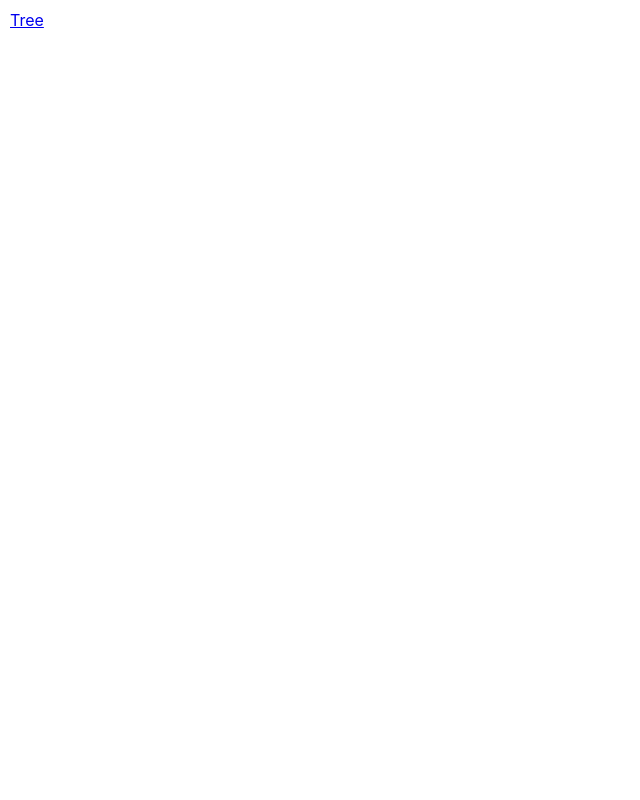
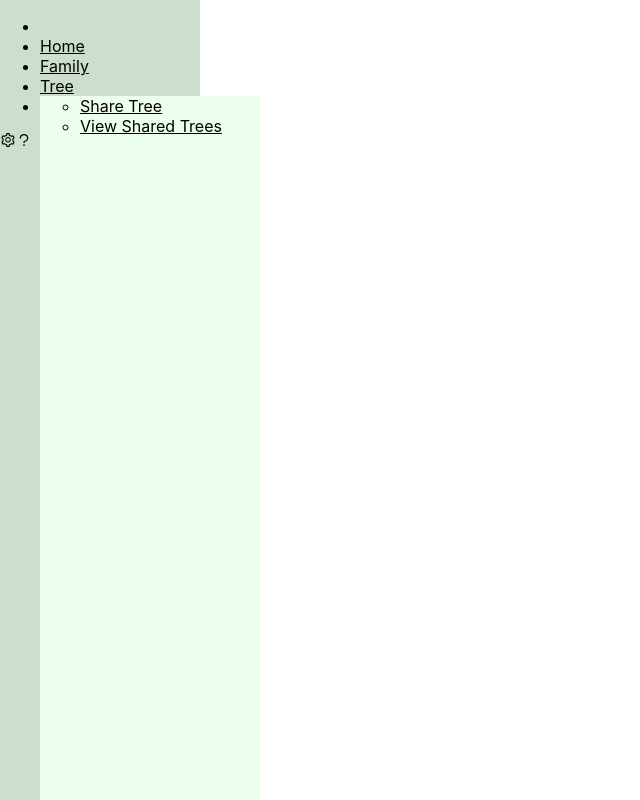
Before and after one commit to aambrose1/SeniorProject_KinTree, a React (Create React App) app in the folder client/: page / in a window 1280 px wide. Shown: the whole page, without its empty margins (0-640 px from the left). Built offline with nearby package versions, Linux system fonts and the light colour scheme.

Commit message:
added Help.js and nested routes to NavBar.js

```diff
--- a/client/src/components/NavBar/NavBar.css
+++ b/client/src/components/NavBar/NavBar.css
@@ -6,7 +6,16 @@
     justify-content: left;
 }
 
+.nested-nav-options-list {
+    height: 100%;
+    width: 180px;
+    background-color: #ebffec;
+    position: fixed;
+
+}
+
 .nav-item {
+    color: black;
     background-color: #ccdfcd;
     text-align: center;
     font: Alata;
@@ -15,3 +24,14 @@
 .nav-item:hover {
     background-color: #ebffec;
 }
+
+.nav-item-nested {
+    color: black;
+    background-color: #ebffec;
+    text-align: center;
+    font: Alata;
+}
+
+.nav-item-nested:hover {
+    background-color: #f8fbf9;
+}
--- a/client/src/components/NavBar/NavBar.js
+++ b/client/src/components/NavBar/NavBar.js
@@ -21,6 +21,14 @@ function NavBar() {
                 </li>
                 <li>
                     <NavLink to="/tree" className="nav-item"> Tree </NavLink>
+                    <ul className="nested-nav-options-list">
+                        <li>
+                            <NavLink to="/tree/share_tree" className="nav-item-nested"> Share Tree </NavLink>
+                        </li>
+                        <li>
+                            <NavLink to="/tree/view_shared_trees" className="nav-item-nested"> View Shared Trees </NavLink>
+                        </li>
+                    </ul>
                 </li>
                 <li>
                     <NavLink to="/chat" className="nav-item"> Chat </NavLink>
--- /dev/null
+++ b/client/src/pages/Help/Help.js
@@ -0,0 +1,2 @@
+import React from "react";
+import * as styles from './styles';
--- a/client/src/pages/Home/Home.js
+++ b/client/src/pages/Home/Home.js
@@ -1,12 +1,18 @@
 import React from 'react';
 import { Link } from 'react-router-dom';
 import * as styles from './styles';
+import NavBar from '../../components/NavBar/NavBar';
 
+//ToDo: Import tree and display it on the user's home page
 function Home() {
     return (
-        <div style={styles.DefaultStyle}>
-            <Link to="/tree" >Tree</Link>
-        </div>
+        <>
+            <div className="home-page">
+                <NavBar/>
+            </div>
+
+        </>
+
     )
 }
 
```
Also changed, not shown: client/src/pages/Help/styles.js (added).
